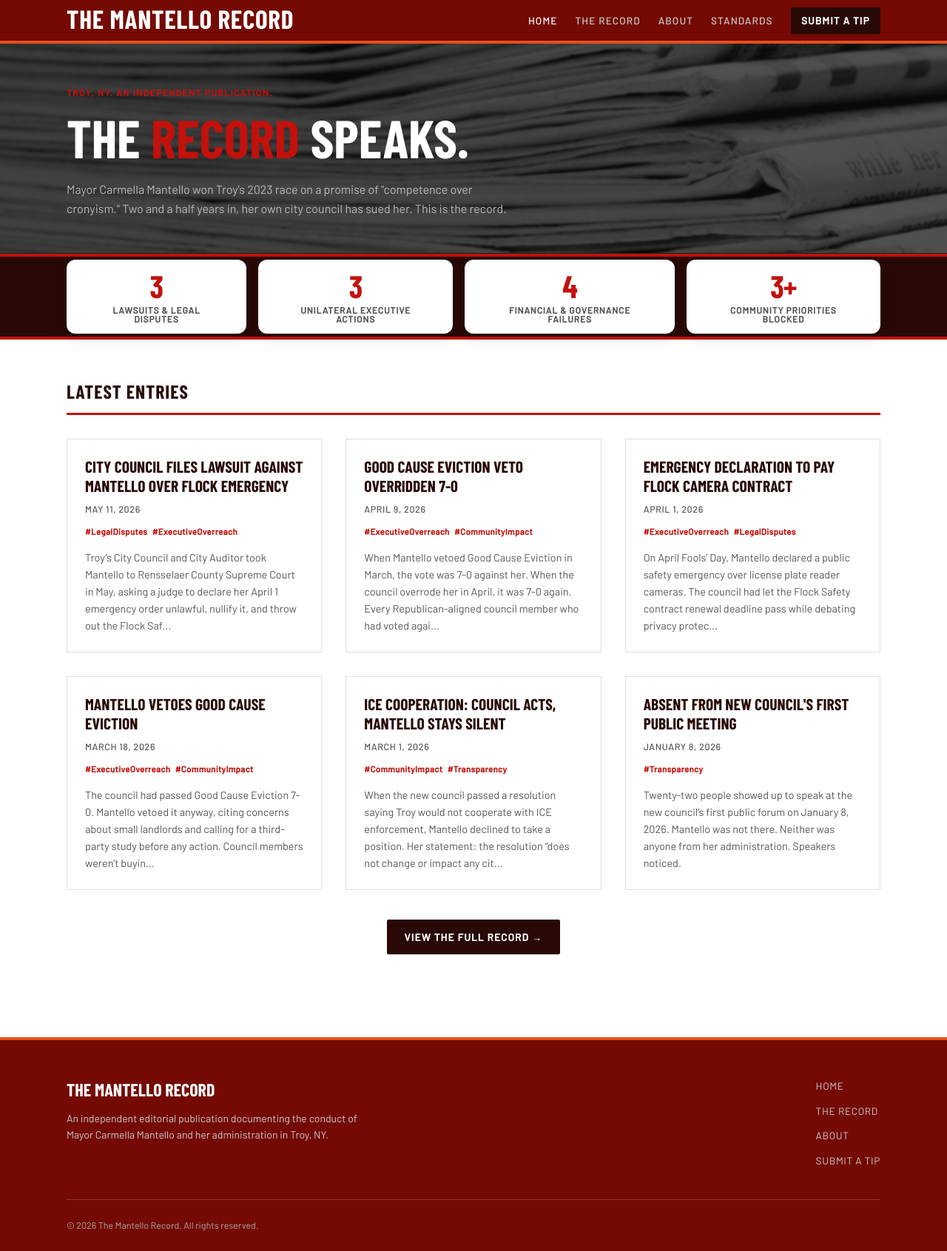
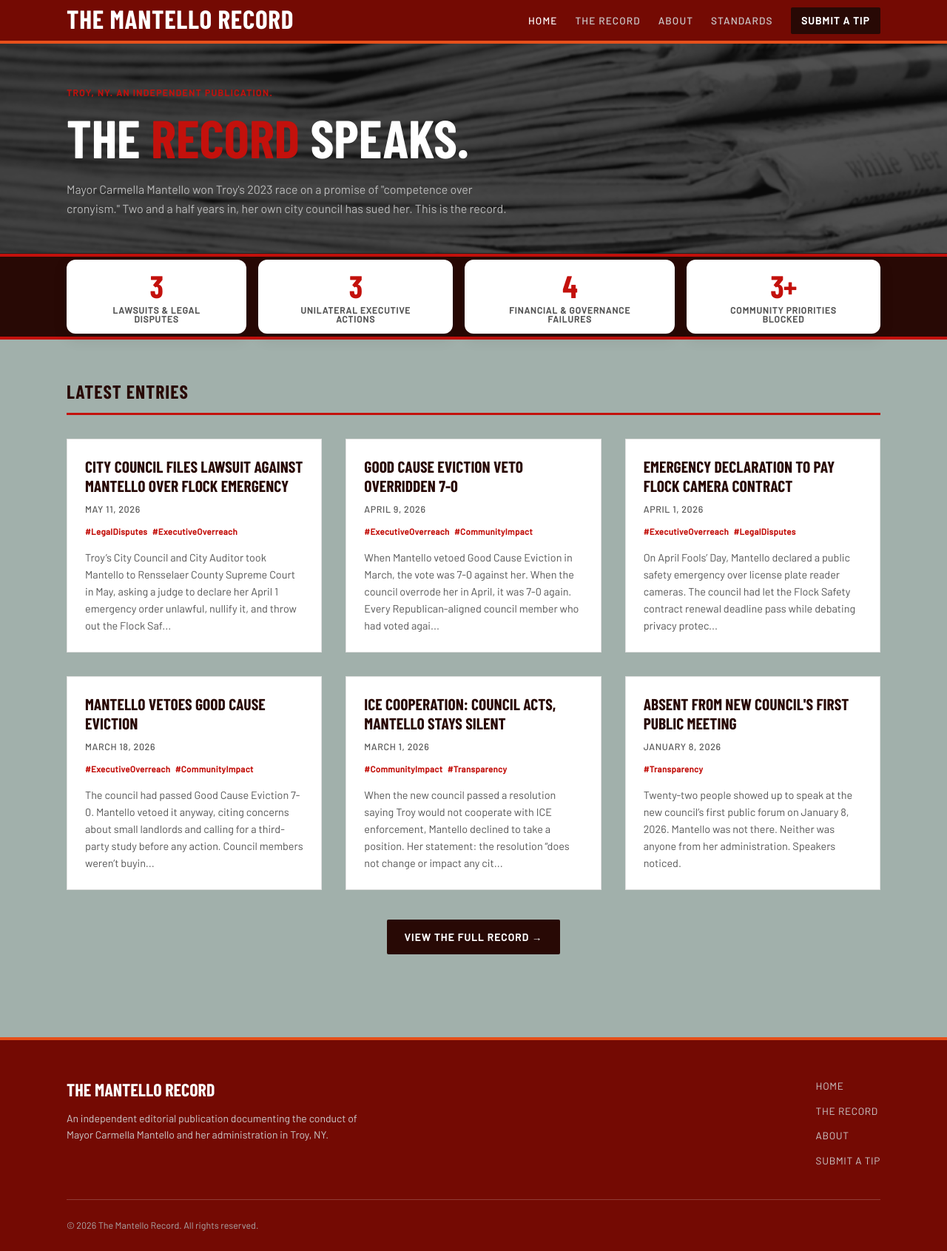
Before and after one commit to MdevitSEC/the-mantello-record, a Jekyll site: the page built from index.html, in a window 1280 px wide. Shown: the whole page at 74% size. Built offline with Jekyll 4.4.1, drawn with Linux system fonts in a browser that asks for light colours; some web fonts are replaced.

Commit message:
Set page body background to #A1B0AB
Co-Authored-By: Claude Sonnet 4.6 <noreply@anthropic.com>

```diff
--- a/assets/css/main.scss
+++ b/assets/css/main.scss
@@ -28,7 +28,7 @@ html { font-size: 16px; scroll-behavior: smooth; }
 body {
   font-family: var(--font-body);
   color: var(--black);
-  background: var(--white);
+  background: #A1B0AB;
   line-height: 1.7;
 }
 a { color: var(--red); text-decoration: none; }
```
